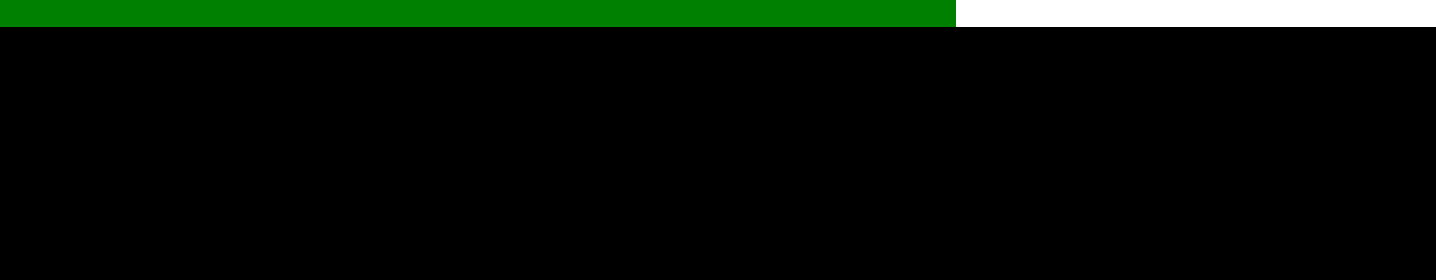
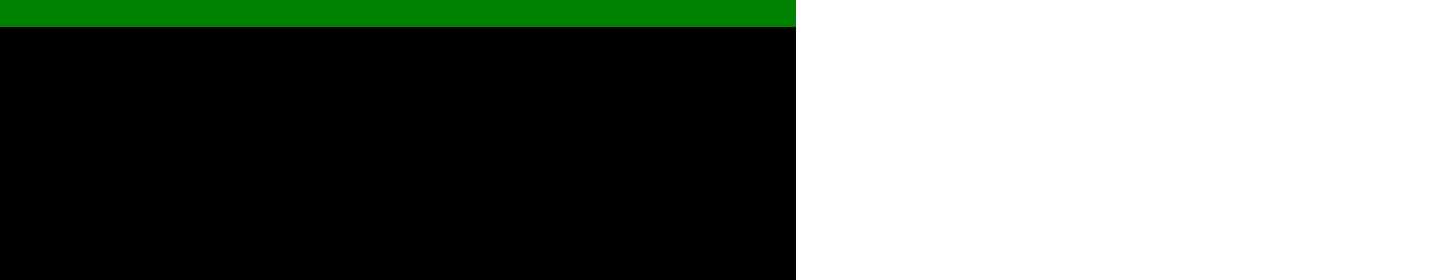
Before and after one commit to programistKruty/new, a plain HTML site: page index.html in a window 1280 px wide. Shown: the top 280 px of the page, 1436 px wide, since content can reach past the window. Drawn offline with Linux system fonts and the light colour scheme.

Commit message:
Add files via upload

```diff
--- a/style.css
+++ b/style.css
@@ -2,13 +2,14 @@ html{
   height: 100%;
   margin:0;
   padding: 0;
-
+  overflow-x: hidden;
 }
 body {
   height: 100%;
   display: flex;
   font-family: Tahoma, sans-serif;
   color: #2f383b;
+  overflow-x: hidden;
   padding: 0;
   margin: 0;
   width: 100%;
@@ -27,22 +28,23 @@ body {
 
 .header {
   display: flex;
+  justify-content: space-between;
+  align-items: center;
   background-color: green;
   padding: 80px;
   height: 0;
-  width: 100%;
+  width: 100vw;
   margin: 0;
   bottom: 0;
   top: 0;
 }
 
 .header h1 {
+
   color: #f1f1f1;
   font-family: "Lucida Sans", "Lucida Sans Regular", "Lucida Grande",
     "Lucida Sans Unicode", Geneva, Verdana, sans-serif;
-  margin-top: -28px;
-  transform: translateY(2);
-  margin-left: 1000px;
+  margin-right: 300px;
   font-size: 50px;
 }
 
@@ -93,11 +95,12 @@ body {
 }
 
 .main {
-  width: 100%;
+
+  width: auto;
   padding-left: 100px;
   margin-top: -660px;
   margin-left: 360px;
-  display: relative;
+  display: flex;
   background-color: black;
   padding: 330px;
   align-items: center;
@@ -106,11 +109,11 @@ body {
 }
 
 .main h1 {
+  position: absolute;
   font-family: "Lucida Sans", "Lucida Sans Regular", "Lucida Grande",
     "Lucida Sans Unicode", Geneva, Verdana, sans-serif;
   color: #f1f1f1;
   font-size: 100px;
-  position: absolute;
   display: flex;
   align-items: center;
   justify-content: center;
@@ -120,6 +123,7 @@ body {
 .footer {
   display: flex;
   padding: 56.5px;
+  flex: 1;
   width: 100%;
   background-color: green;
   justify-content: center;
```
